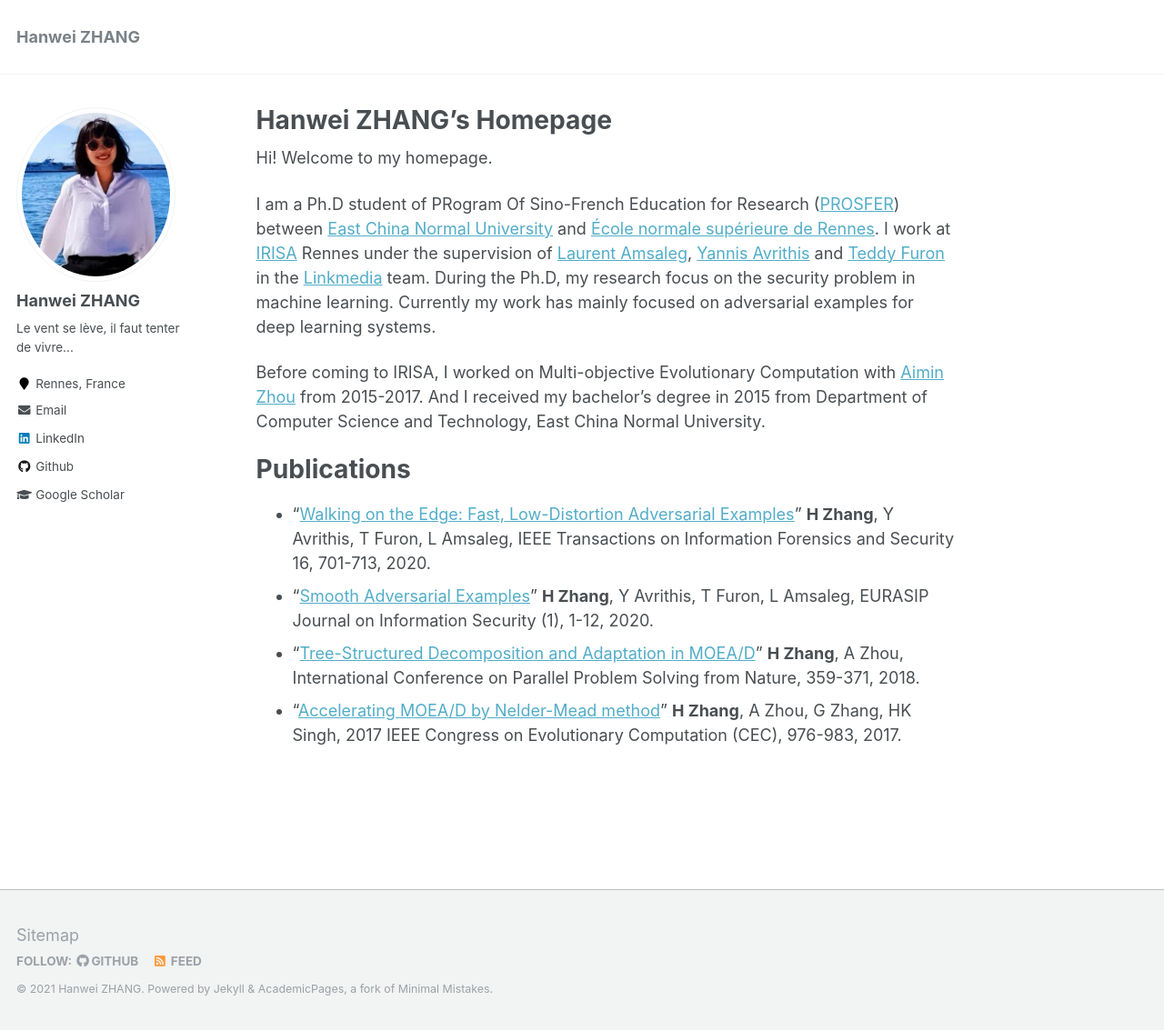
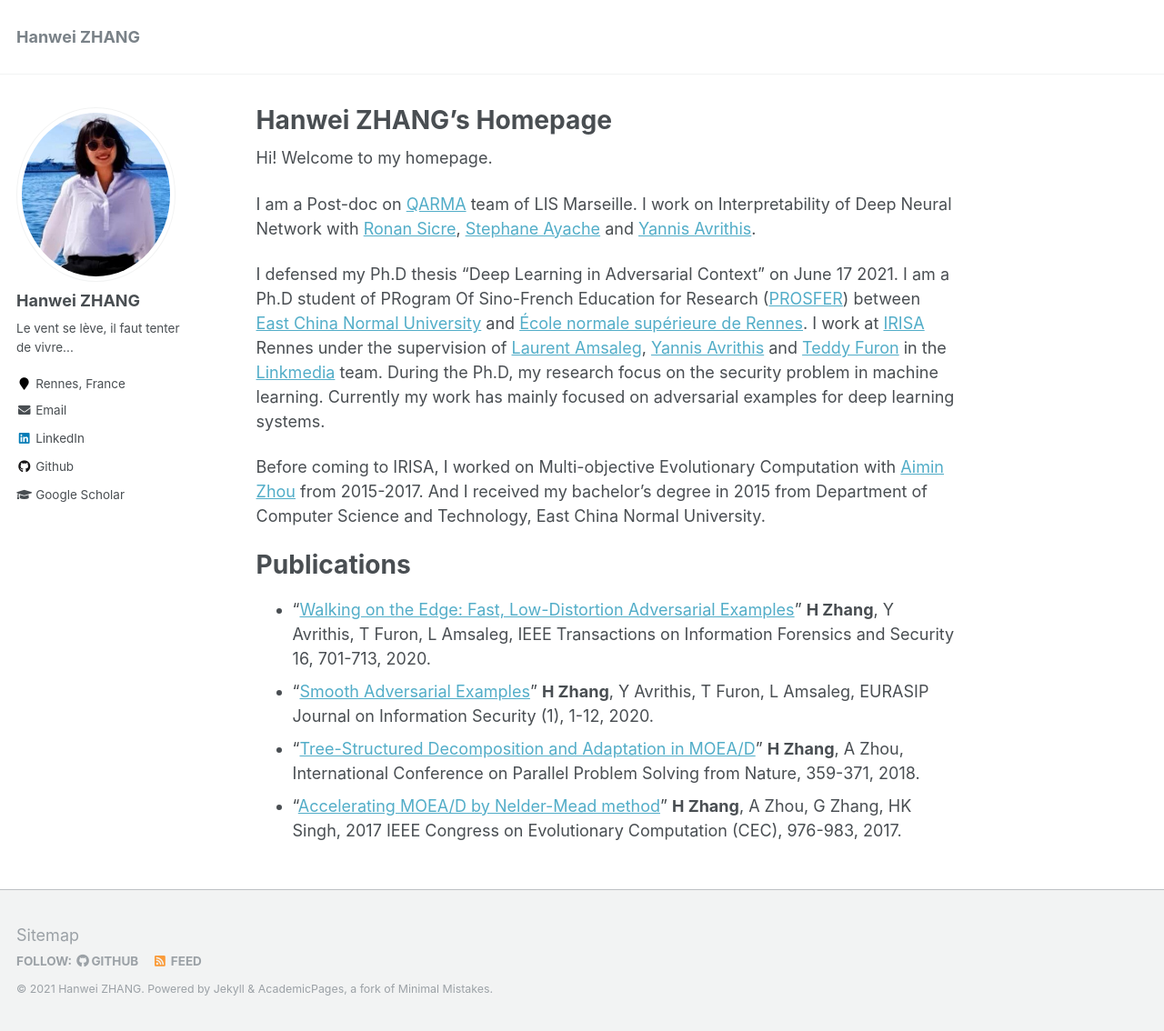
Before and after one commit to hanwei0912/hanwei0912.github.io, a Jekyll site: the page built from _pages/about.md, in a window 1280 px wide and 1134 px high. Shown: the whole window at 91% size. Built offline with Jekyll 4.4.1, drawn with Linux system fonts in a browser that asks for light colours.

Commit message:
Update about.md

```diff
--- a/_pages/about.md
+++ b/_pages/about.md
@@ -10,6 +10,9 @@ redirect_from:
 
 Hi! Welcome to my homepage.
 
+I am a Post-doc on [QARMA](https://qarma.lis-lab.fr/) team of LIS Marseille. I work on Interpretability of Deep Neural Network with [Ronan Sicre](https://pageperso.lis-lab.fr/~ronan.sicre/wordpress/), [Stephane Ayache](https://stephane-ayache.pedaweb.univ-amu.fr/wordpress/) and [Yannis Avrithis](https://avrithis.net/).
+
+I defensed my Ph.D thesis "Deep Learning in Adversarial Context" on June 17 2021.
 I am a Ph.D student of PRogram Of Sino-French Education for Research ([PROSFER](http://www.ens-rennes.fr/prosfer/programme-prosfer-east-china-normal-university-276624.kjsp)) between [East China Normal University](https://www.ecnu.edu.cn/) and [École normale supérieure de Rennes](http://www.ens-rennes.fr/). I work at [IRISA](https://www.irisa.fr/) Rennes under the supervision of [Laurent Amsaleg](http://people.rennes.inria.fr/Laurent.Amsaleg/), [Yannis Avrithis](https://avrithis.net/) and [Teddy Furon](http://people.rennes.inria.fr/Teddy.Furon/website/Welcome.html) in the [Linkmedia](https://www-linkmedia.irisa.fr/) team.
 During the Ph.D, my research focus on the security problem in machine learning. Currently my work has mainly focused on adversarial examples for deep learning systems.
 
```
